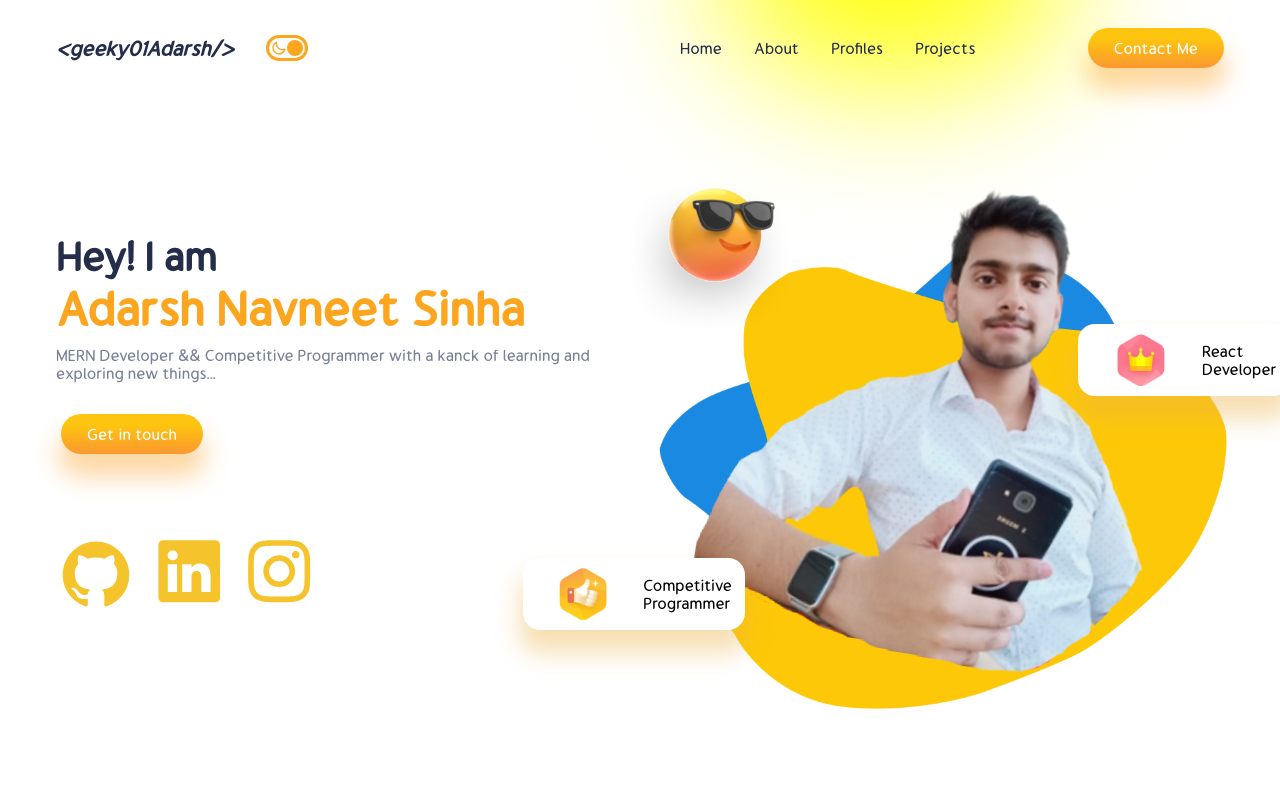
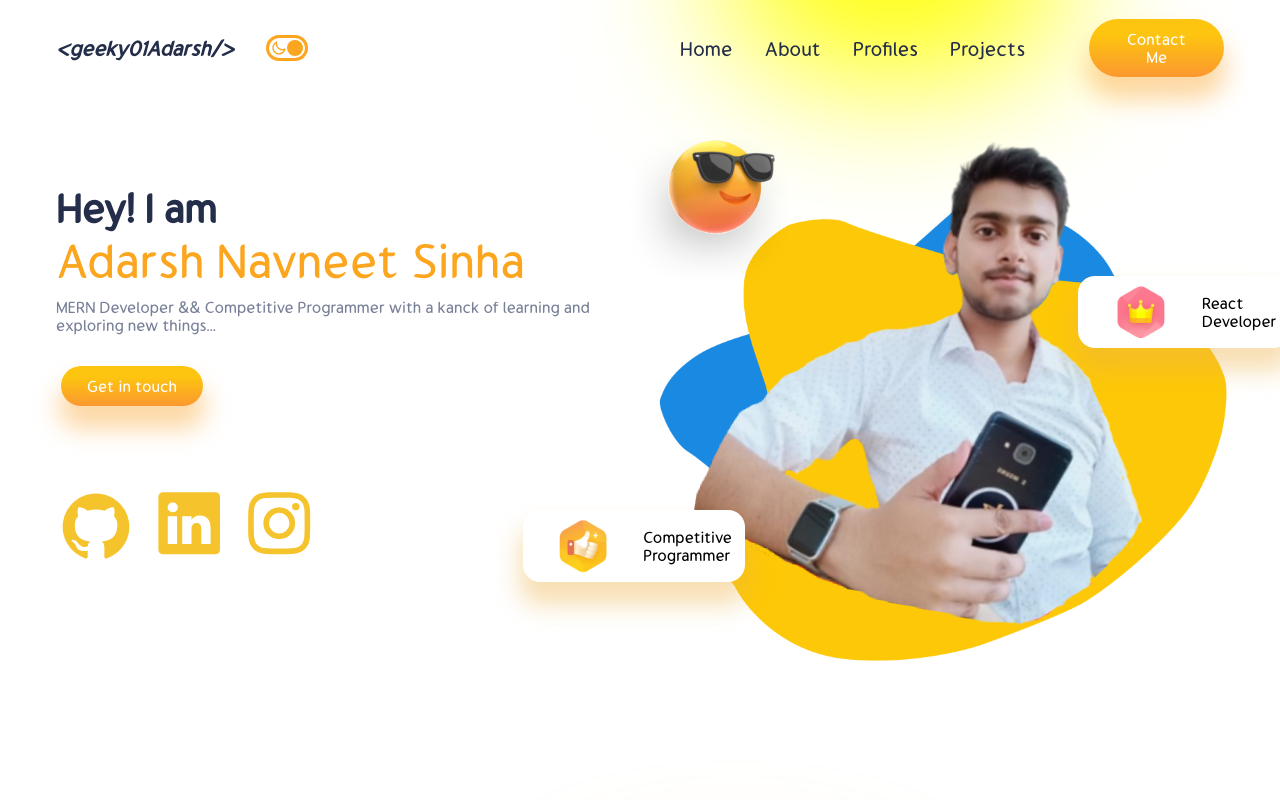
Before and after one commit to geeky01adarsh/portfolio, a React (Create React App) app: page / in a window 1280 px wide. Shown: the top 800 px of the page. Built offline with nearby package versions, Linux system fonts and the light colour scheme.

Commit message:
added loaders for loading and changing themes

```diff
--- a/package.json
+++ b/package.json
@@ -11,11 +11,15 @@
     "animate.css": "^4.1.1",
     "emailjs": "^4.0.1",
     "framer-motion": "^7.3.6",
+    "loaders.css": "^0.1.2",
     "react": "^18.2.0",
+    "react-content-loader": "^6.2.0",
     "react-dom": "^18.2.0",
+    "react-loader-spinner": "^5.3.4",
     "react-loaders": "^3.0.1",
     "react-scripts": "5.0.1",
     "react-scroll": "^1.8.7",
+    "react-spinners": "^0.13.4",
     "sass": "^1.55.0",
     "scss": "^0.2.4",
     "swiper": "^8.4.2",
--- a/src/App.css
+++ b/src/App.css
@@ -12,20 +12,31 @@ body {
   margin: 0;
 }
 
-:root
-{
+
+:root {
   --yellow: #F5C32C;
-    --orange : #FCA61F;
-    --black : #242D49;
-    --gray : #788097;
-    --blueCard : #DDF8FE;
+  --orange: #FCA61F;
+  --black: #242D49;
+  --gray: #788097;
+  --blueCard: #DDF8FE;
   --purple: rgb(238 210 255);
-    --boxShadow : 0px 19px 60px rgb(0 0 0 / 8%);
+  --boxShadow: 0px 19px 60px rgb(0 0 0 / 8%);
   --orangeCard: rgba(252, 166, 31, 0.45);
   --smboxShadow: -79px 51px 60px rgba(0, 0, 0, 0.08);
 }
 
-.App{
+.Loader {
+
+    height: 100vh;
+    text-align: center;
+    margin: auto;
+    justify-content: center;
+    align-items: center;
+    width: 100%;
+    background-color: rgb(197, 197, 44);
+}
+
+.App {
   padding: 0.5rem 3.5rem;
   overflow: hidden;
   color: var(--black);
@@ -35,7 +46,7 @@ body {
 
 
 
-.button{
+.button {
   border-radius: 34px;
   border: none;
   color: white;
@@ -45,7 +56,7 @@ body {
   box-shadow: 0px 20px 24px 3px rgba(251, 161, 40, 0.42);
 }
 
-.button:hover{
+.button:hover {
   background: #ffffff;
   color: var(--orange);
   cursor: pointer;
@@ -55,10 +66,11 @@ body {
 
 
 @media screen and (max-width: 500px) {
-  .App{
+  .App {
     padding: 0.5rem 1rem;
   }
-  .right-cards>*{
+
+  .right-cards>* {
     margin: 5rem 1rem;
     position: static;
   }
@@ -78,7 +90,7 @@ body {
 }
 
 @media screen and (max-width: 500px) {
-  .App{
+  .App {
     padding: 0.5rem 0.5rem;
 
   }
@@ -86,14 +98,14 @@ body {
 }
 
 
-@media screen and (min-width:500px) and (max-width:1000px){
-  .App>*{
+@media screen and (min-width:500px) and (max-width:1000px) {
+  .App>* {
     transform: scale(0.55) !important;
     padding: 0;
     margin-left: -7rem !important;
   }
 
-  #proj-sec{
+  #proj-sec {
     margin-top: 10rem;
   }
 }
--- a/src/App.js
+++ b/src/App.js
@@ -1,36 +1,62 @@
 import Navbar from "./Components/Navbar/Navbar";
-import './App.css';
+import "./App.css";
 import Home from "./Components/Home/Home";
 import Profile from "./Components/Profile/Profile";
 import About from "./Components/About/About";
-import Loader from 'react-loaders';
+import Loader from "react-loaders";
 import Project from "./Components/Project/Project";
 import Contact from "./Components/Contact Me/Contact";
 import Footer from "./Components/Footer/Footer";
-import {themeContext} from './Context';
-import {useContext} from 'react';
+import { themeContext } from "./Context";
+import { useContext, useState, useEffect } from "react";
+import "./App.scss";
+import { Dna } from "react-loader-spinner";
+// import { XlviLoader } from "react-awesome-loaders";
 
 function App() {
-  const theme= useContext(themeContext);
+  const theme = useContext(themeContext);
   const darkmode = theme.state.darkMode;
 
+  const [loading, setLoading] = useState(false);
+
+  useEffect(() => {
+    setLoading(true);
+    setTimeout(() => {
+      setLoading(false);
+    }, 1500);
+  }, []);
 
   return (
+    <>
+      {loading ? (
+        <div className="Loader">
+          <Dna
+            visible={true}
+            height="180"
+            width="180"
+            ariaLabel="dna-loading"
+            wrapperStyle={{}}
+            wrapperClass="dna-wrapper"
+          />
+        </div>
+      ) : (
+        <div
+          className="App"
+          style={{
+            background: darkmode ? "var(--black)" : "",
+            color: darkmode ? "white" : "",
+          }}
+        >
+          <Navbar />
+          <Home />
+          <About />
 
-      <div className="App"
-      style={{
-        background: darkmode? 'var(--black)':'',
-        color: darkmode? 'white' : ''
-      }}>
-        <Navbar/>
-        <Home/>
-        <About/>
-
-        <Project/>
-        <Contact/>
-        <Footer/>
-      </div>
-
+          <Project />
+          <Contact />
+          <Footer />
+        </div>
+      )}
+    </>
   );
 }
 
--- a/src/Components/Home/Home.css
+++ b/src/Components/Home/Home.css
@@ -2,7 +2,7 @@
     display: flex;
     height: 77vh;
     margin-top: 6rem;
-    padding-top: 3rem;
+    padding-top: 5rem;
 }
 
 .i-left{
@@ -25,6 +25,7 @@
     flex-direction: column;
 }
 
+
 .i-name>:nth-child(1){
     color: var(--black);
     font-weight: bold;
@@ -37,7 +38,7 @@
     font-size: 3rem;
 }
 
-.i-name>:nth-child(3){
+.n3-child{
     margin-top: 10px;
     color: var(--gray);
     margin-top: 10px;
@@ -118,6 +119,16 @@
     fill:var(--orange);
 }
 
+.animated-text:hover{
+    animation: bounceIn 1s 1s;
+}
+
+.animated-text>*:hover{
+    color: var(--yellow);
+    font-size: larger;
+    cursor:pointer;
+}
+
 .smart{
     top: -15%;
     left: -10%;
--- a/src/Components/Home/Home.jsx
+++ b/src/Components/Home/Home.jsx
@@ -10,12 +10,19 @@ import FloatingDiv from "../Floating Div/FloatingDiv";
 import UilGithub from "@iconscout/react-unicons/icons/uil-github";
 import UilLinkedin from "@iconscout/react-unicons/icons/uil-linkedin";
 import UilInstagram from "@iconscout/react-unicons/icons/uil-instagram";
-import './Home.scss';
+import Loader from "react-loaders";
+
+import "../../App.scss";
+// import "~loaders.css/src/animations/pacman.scss"
 
 import { themeContext } from "../../Context";
 import { useContext } from "react";
 import { motion } from "framer-motion";
 import { Link } from "react-scroll";
+
+
+
+
 
 const skills = [
   {
@@ -30,51 +37,120 @@ const skills = [
   },
 ];
 
+const container = {
+  hidden: { opacity: 0 },
+  show: {
+    opacity: 1,
+    transition: {
+      staggerChildren: 0.1,
+    },
+  },
+};
+
+const item = {
+  hidden: { opacity: 0 },
+  show: { opacity: 1 },
+};
+
 const Home = () => {
   const theme = useContext(themeContext);
   const darkmode = theme.state.darkMode;
   const transition = { duration: 3, type: "spring" };
+  const animatedText = [
+    "A",
+    "d",
+    "a",
+    "r",
+    "s",
+    "h",
+    " ",
+    "N",
+    "a",
+    "v",
+    "n",
+    "e",
+    "e",
+    "t",
+    " ",
+    "S",
+    "i",
+    "n",
+    "h",
+    "a",
+  ];
+
+
 
   return (
     <>
+
       <div className="home" id="home">
-
         <div className="i-left">
           <div className="i-name">
             <span style={{ color: darkmode ? "white" : "" }}>Hey! I am</span>
-            <span>Adarsh Navneet Sinha</span>
-            <span>
+            <motion.span
+              variants={container}
+              initial="hidden"
+              animate="show"
+              className="animated-text"
+            >
+              {animatedText.map((e) => {
+                return <motion.span variants={item}>{e}</motion.span>;
+              })}
+            </motion.span>
+            <span className="n3-child">
               MERN Developer && Competitive Programmer with a kanck of learning
               and exploring new things...
             </span>
           </div>
           <Link spy={true} to="contact" smooth={true}>
-            <div className="btn">
+            <div>
               <button className="button i-button i-btn2">Get in touch</button>
             </div>
           </Link>
           <div className="i-img">
-            <a
+            <motion.a
+              whileHover={{ scale: 1.2 }}
+              onHoverStart={(e) => {}}
+              onHoverEnd={(e) => {}}
               href="http://www.github.com/geeky01adarsh"
               target="_blank"
               rel="noreferrer"
             >
-              <UilGithub size={"5rem"} color={"var(--yellow)"} className="clk-img"/>
-            </a>
-            <a
+              <UilGithub
+                size={"5rem"}
+                color={"var(--yellow)"}
+                className="clk-img"
+              />
+            </motion.a>
+            <motion.a
+              whileHover={{ scale: 1.2 }}
+              onHoverStart={(e) => {}}
+              onHoverEnd={(e) => {}}
               href="https://www.linkedin.com/in/geeky01adarsh/"
               target="_blank"
               rel="noreferrer"
             >
-              <UilLinkedin size={"4.65rem"} color={"var(--yellow)"} className="clk-img"/>
-            </a>
-            <a
+              <UilLinkedin
+                size={"4.65rem"}
+                color={"var(--yellow)"}
+                className="clk-img"
+              />
+            </motion.a>
+            <motion.a
+              whileHover={{ scale: 1.2 }}
+              onHoverStart={(e) => {}}
+              onHoverEnd={(e) => {}}
               href="http://www.instagram.com/geeky01adarsh"
               target="_blank"
               rel="noreferrer"
             >
-              <UilInstagram size={"4.65rem"} color={"var(--yellow)"} className="clk-img"/>
-            </a>
+              <UilInstagram
+                size={"4.65rem"}
+                color={"var(--yellow)"}
+                className="clk-img"
+              />
+            </motion.a>
           </div>
         </div>
 
--- a/src/Components/Home/Home.scss
+++ /dev/null
@@ -1,5 +0,0 @@
-$color_1: gray;
-
-.animated-text {
-	color: $color_1;
-}
--- a/src/Components/Navbar/Navbar.css
+++ b/src/Components/Navbar/Navbar.css
@@ -2,6 +2,7 @@
     height: 10vh;
     display: flex;
     justify-content: space-between;
+    margin-bottom: -5rem;
 }
 
 
@@ -16,6 +17,18 @@
     font-size: 1.3rem;
     font-weight: bold;
     font-style: italic;
+}
+
+.n-name:hover{
+    cursor:pointer;
+    color: var(--yellow);
+    font-size: 1.5rem;
+    animation: rotate 2s 1;
+}
+
+
+@keyframes rotate{
+    50% { transform: rotate(360deg);}
 }
 
 .nav-right{
@@ -36,7 +49,11 @@
     gap: 2rem;
     margin-right: 4rem;
     list-style-type: none;
+}
 
+li{
+    font-weight:400;
+    font-size: 20px;
 }
 
 li:hover{
--- a/src/Components/Navbar/Navbar.jsx
+++ b/src/Components/Navbar/Navbar.jsx
@@ -1,45 +1,70 @@
-import React from "react";
+import {React, useState, useEffect} from "react";
 import Toggle from "../Toggle/Toggle";
 import "./Navbar.css";
 import { Link } from "react-scroll";
+import { motion } from "framer-motion";
+
+const container = {
+  hidden: { opacity: 0 },
+  show: {
+    opacity: 1,
+    transition: {
+      staggerChildren: 0.5,
+    },
+  },
+};
+
+const item = {
+  hidden: { opacity: 0 },
+  show: { opacity: 1 },
+};
 
 const Navbar = () => {
+  const [loading, setLoading] = useState(false);
+
+
+
+
+
   return (
     <>
+
       <div className="n-wrapper">
         <div className="nav-left">
-          <div className="blur nav-blur" style={{background:'yellow'}}></div>
-          <div className="n-name"> &lt;geeky01Adarsh/&gt;</div>
+          <div className="blur nav-blur" style={{ background: "yellow" }}></div>
+          <Link spy={true} to="home" smooth={true} activeClass="activeClass">
+            {" "}
+            <div className="n-name"> &lt;geeky01Adarsh/&gt;</div>
+          </Link>
           <div className="n-toggle">
             <Toggle />
           </div>
         </div>
         <div className="nav-right">
           <div className="n-list">
-            <ul>
+            <motion.ul variants={container} initial="hidden" animate="show">
               <Link
                 spy={true}
                 to="home"
                 smooth={true}
                 activeClass="activeClass"
               >
-                <li>Home</li>
+                <motion.li variants={item}>Home</motion.li>
               </Link>
               <Link spy={true} to="about_sec" smooth={true}>
-                <li>About</li>
+                <motion.li variants={item}>About</motion.li>
               </Link>
               <Link spy={true} to="profile" smooth={true}>
-                <li>Profiles</li>
+                <motion.li variants={item}>Profiles</motion.li>
               </Link>
               <Link spy={true} to="proj_sec" smooth={true}>
-                <li>Projects</li>
+                <motion.li variants={item}>Projects</motion.li>
               </Link>
-            </ul>
+            </motion.ul>
           </div>
-          <Link spy={true} to='contact' smooth={true}>
-
-          <button className="button n-button">Contact Me</button>
-                        </Link>
+          <Link spy={true} to="contact" smooth={true}>
+            <button className="button n-button">Contact Me</button>
+          </Link>
         </div>
       </div>
     </>
--- a/src/Components/Project/Project.css
+++ b/src/Components/Project/Project.css
@@ -16,7 +16,7 @@
 }
 
 #proj_sec {
-    padding-top: 4rem;
+    padding-top: 2rem;
 }
 
 .project .swiper {
@@ -24,7 +24,7 @@
 }
 
 .project-slider {
-    margin-top: 3rem;
+    margin-top: 2rem;
     width: 100%;
 }
 
--- a/src/Components/Toggle/Toggle.jsx
+++ b/src/Components/Toggle/Toggle.jsx
@@ -1,33 +1,45 @@
-import React from 'react'
-import './Togggle.css'
-import Sun from '@iconscout/react-unicons/icons/uil-sun'
-import Moon from '@iconscout/react-unicons/icons/uil-moon'
-import { themeContext } from '../../Context';
-import { useContext } from 'react';
-import { type } from '@testing-library/user-event/dist/type';
+import React from "react";
+import "./Togggle.css";
+import Sun from "@iconscout/react-unicons/icons/uil-sun";
+import Moon from "@iconscout/react-unicons/icons/uil-moon";
+import { themeContext } from "../../Context";
+import { useContext, useState, useEffect } from "react";
+import { type } from "@testing-library/user-event/dist/type";
+// import Pacman from "react-spinners/Pacman";
+import { PacmanLoader } from "react-spinners";
 
 
 const Toggle = () => {
-    const theme =useContext(themeContext);
-    const darkmode = theme.state.darkMode;
-
-    const handleClick = () => {
-        theme.dispatch({type:'toggle'})
-    }
-
+  const theme = useContext(themeContext);
+  const darkmode = theme.state.darkMode;
+  const [loading, setLoading] = useState(false);
+  const handleClick = () => {
+    setLoading(true);
+    setTimeout(() => {
+      theme.dispatch({ type: "toggle" });
+      setLoading(false);
+      console.log(loading);
+    }, 1500);
+  };
   return (
     <>
-        <div className="toggle" onClick={handleClick}>
-            <Moon/>
-            <Sun/>
-            <div className="t-button"
-            style={darkmode? {left:'2px'}: {right:'2px'}}>
+      <div className="toggle" onClick={handleClick}>
+        <Moon />
+        <Sun />
+        <div
+          className="t-button"
+          style={darkmode ? { left: "2px" } : { right: "2px" }}
+        ></div>
+      </div>
+      <div className="toggle-right-loader">
+        <PacmanLoader
+          color="var(--orange)"
+          loading={loading}
+          size={40}
+        />
+      </div>
+    </>
+  );
+};
 
-            </div>
-        </div>
-
-    </>
-  )
-}
-
-export default Toggle
+export default Toggle;
```
Also changed, not shown: src/Components/Toggle/Togggle.css (+20 -0 lines), src/App.scss (added), 1 other file (tests, documents, lock files or other folders). Lines whose indentation alone changed are shown as unchanged.
